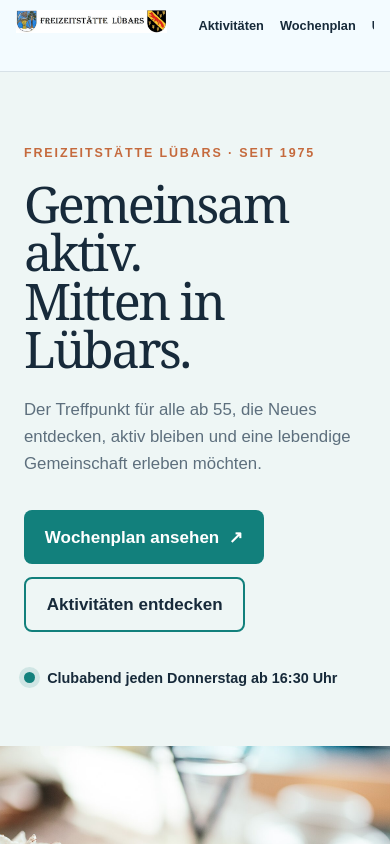
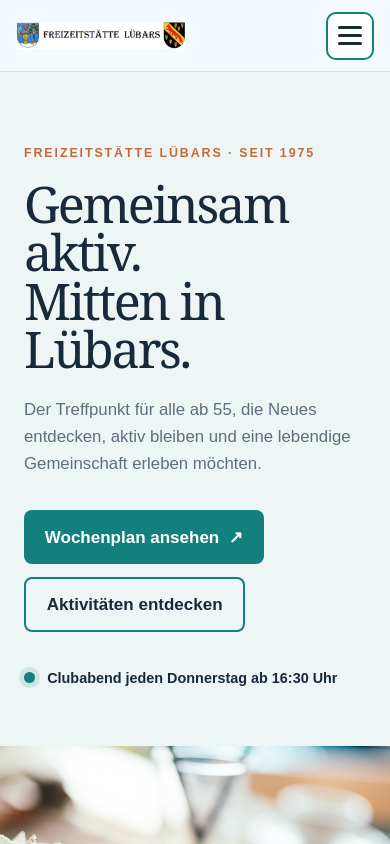
Before and after one commit to eb58/senioren-luebars.berlin, a Next.js app: page / in a window 390 px wide. Shown: the top 844 px of the page. Built offline with nearby package versions, Linux system fonts and the light colour scheme.

Commit message:
Burgermenü für schmale Ansichten ergänzen

```diff
--- a/app/aktivitaeten/[slug]/page.tsx
+++ b/app/aktivitaeten/[slug]/page.tsx
@@ -1,7 +1,7 @@
 import type { Metadata } from 'next';
-import Image from 'next/image';
 import Link from 'next/link';
 import { notFound } from 'next/navigation';
+import SiteHeader from '@/components/site-header';
 import { activities, getActivity } from '../data';
 
 type ActivityPageProps = { params: Promise<{ slug: string }> };
@@ -27,17 +27,12 @@ const ActivityPage = async ({ params }: ActivityPageProps) => {
 
   return (
     <>
-      <header className="site-header">
-        <Link className="brand" href="/" aria-label="Freizeitstätte Lübars – Startseite">
-          <Image src="/logo.jpg" alt="Freizeitstätte Lübars" width={436} height={68} priority />
-        </Link>
-        <nav aria-label="Hauptnavigation">
-          <Link href="/aktivitaeten">Alle Aktivitäten</Link>
-          <Link href="/#wochenplan">Wochenplan</Link>
-          <Link href="/dokumente">Dokumente</Link>
-          <Link className="nav-contact" href="/#kontakt">Kontakt</Link>
-        </nav>
-      </header>
+      <SiteHeader links={[
+        { href: '/aktivitaeten', label: 'Alle Aktivitäten' },
+        { href: '/#wochenplan', label: 'Wochenplan' },
+        { href: '/dokumente', label: 'Dokumente' },
+        { href: '/#kontakt', label: 'Kontakt', contact: true },
+      ]} />
       <main className="activity-detail">
         <section className={`detail-hero detail-${activity.tone}`}>
           <div>
--- a/app/aktivitaeten/page.tsx
+++ b/app/aktivitaeten/page.tsx
@@ -1,6 +1,6 @@
 import type { Metadata } from 'next';
-import Image from 'next/image';
 import Link from 'next/link';
+import SiteHeader from '@/components/site-header';
 import { activities } from './data';
 
 export const metadata: Metadata = {
@@ -10,17 +10,12 @@ export const metadata: Metadata = {
 
 const ActivitiesPage = () => (
   <>
-    <header className="site-header">
-      <Link className="brand" href="/" aria-label="Freizeitstätte Lübars – Startseite">
-        <Image src="/logo.jpg" alt="Freizeitstätte Lübars" width={436} height={68} priority />
-      </Link>
-      <nav aria-label="Hauptnavigation">
-        <Link href="/#wochenplan">Wochenplan</Link>
-        <Link href="/#ueber-uns">Über uns</Link>
-        <Link href="/dokumente">Dokumente</Link>
-        <Link className="nav-contact" href="/#kontakt">Kontakt</Link>
-      </nav>
-    </header>
+    <SiteHeader links={[
+      { href: '/#wochenplan', label: 'Wochenplan' },
+      { href: '/#ueber-uns', label: 'Über uns' },
+      { href: '/dokumente', label: 'Dokumente' },
+      { href: '/#kontakt', label: 'Kontakt', contact: true },
+    ]} />
     <main className="activity-overview">
       <div className="subpage-title">
         <p className="eyebrow">Alle Gruppen im Überblick</p>
--- a/app/dokumente/page.tsx
+++ b/app/dokumente/page.tsx
@@ -1,6 +1,6 @@
 import type { Metadata } from 'next';
-import Image from 'next/image';
 import Link from 'next/link';
+import SiteHeader from '@/components/site-header';
 
 export const metadata: Metadata = {
   title: 'Dokumente | Freizeitstätte Lübars',
@@ -18,16 +18,11 @@ const documents = [
 const DocumentsPage = () => (
   <>
     <a className="skip-link" href="#main">Zum Inhalt springen</a>
-    <header className="site-header">
-      <Link className="brand" href="/" aria-label="Freizeitstätte Lübars – Startseite">
-        <Image src="/logo.jpg" alt="Freizeitstätte Lübars" width={436} height={68} priority />
-      </Link>
-      <nav aria-label="Hauptnavigation">
-        <Link href="/aktivitaeten">Aktivitäten</Link>
-        <Link href="/impressum">Impressum</Link>
-        <Link className="nav-contact" href="/#kontakt">Kontakt</Link>
-      </nav>
-    </header>
+    <SiteHeader links={[
+      { href: '/aktivitaeten', label: 'Aktivitäten' },
+      { href: '/impressum', label: 'Impressum' },
+      { href: '/#kontakt', label: 'Kontakt', contact: true },
+    ]} />
 
     <main className="documents-page" id="main">
       <section className="documents-hero">
--- a/app/globals.css
+++ b/app/globals.css
@@ -9,9 +9,15 @@ a { color:inherit; text-decoration:none; }
 .skip-link:focus { top:1rem; }
 .site-header { position:sticky; top:0; z-index:20; display:flex; align-items:center; justify-content:space-between; gap:2rem; min-height:88px; padding:12px clamp(24px,5vw,72px); background:rgba(243,251,255,.94); border-bottom:1px solid rgba(23,42,58,.12); backdrop-filter:blur(14px); }
 .brand img { display:block; width:min(360px,32vw); height:auto; }
-nav { display:flex; align-items:center; gap:clamp(18px,2.4vw,38px); font-weight:700; font-size:.94rem; }
-nav a:hover, nav a:focus-visible { color:var(--coral); }
+.main-navigation { display:flex; align-items:center; gap:clamp(18px,2.4vw,38px); font-weight:700; font-size:.94rem; white-space:nowrap; }
+.main-navigation a:hover,.main-navigation a:focus-visible { color:var(--coral); }
 .nav-contact { padding:.55rem 1rem; border:2px solid var(--forest); border-radius:999px; }
+.menu-toggle { display:none; place-items:center; align-content:center; gap:5px; width:48px; height:48px; padding:0; background:white; border:2px solid var(--forest); border-radius:10px; color:var(--ink); cursor:pointer; }
+.menu-toggle:focus-visible { outline:3px solid var(--coral); outline-offset:3px; }
+.menu-toggle-bar { display:block; width:24px; height:3px; background:currentColor; border-radius:999px; transition:transform .2s,opacity .2s; }
+.menu-toggle.is-open .menu-toggle-bar:nth-child(1) { transform:translateY(8px) rotate(45deg); }
+.menu-toggle.is-open .menu-toggle-bar:nth-child(2) { opacity:0; }
+.menu-toggle.is-open .menu-toggle-bar:nth-child(3) { transform:translateY(-8px) rotate(-45deg); }
 .hero { display:grid; grid-template-columns:1.05fr .95fr; min-height:720px; background:var(--cream); }
 .hero-copy { display:flex; flex-direction:column; justify-content:center; padding:clamp(64px,8vw,120px) clamp(32px,7vw,110px); }
 .eyebrow { margin:0 0 1rem; color:var(--coral); font-weight:800; font-size:.78rem; letter-spacing:.15em; text-transform:uppercase; }
@@ -214,11 +220,17 @@ footer a:hover { color:var(--coral); }
 .next-activity>span:first-child { font-size:.75rem; font-weight:900; letter-spacing:.1em; text-transform:uppercase; }
 .next-activity strong { font-family:Georgia,'Times New Roman',serif; font-size:clamp(1.5rem,3vw,2.5rem); font-weight:500; }
 .next-activity>span:last-child { font-size:2rem; }
+@media (max-width:1000px) {
+  .site-header { align-items:center; }
+  .brand img { width:220px; }
+  .menu-toggle { display:grid; flex:0 0 auto; }
+  .main-navigation { position:absolute; top:100%; left:0; right:0; display:none; flex-direction:column; align-items:stretch; gap:0; max-height:calc(100vh - 88px); padding:12px clamp(24px,5vw,72px) 20px; overflow-y:auto; background:rgba(243,251,255,.98); border-bottom:1px solid rgba(23,42,58,.16); box-shadow:0 18px 35px rgba(15,47,54,.14); }
+  .main-navigation.is-open { display:flex; }
+  .main-navigation a { padding:.8rem .25rem; border-bottom:1px solid var(--line); font-size:1rem; }
+  .main-navigation .nav-contact { display:flex; justify-content:center; margin-top:.75rem; padding:.65rem 1rem; background:var(--forest); border:0; color:white; }
+  .main-navigation .nav-contact:hover,.main-navigation .nav-contact:focus-visible { background:var(--forest-dark); color:white; }
+}
 @media (max-width:850px) {
-  .site-header { align-items:flex-start; }
-  .brand img { width:220px; }
-  nav { overflow-x:auto; gap:1rem; max-width:55vw; padding:.35rem 0; white-space:nowrap; }
-  .nav-contact { display:none; }
   .hero { grid-template-columns:1fr; }
   .hero-copy { padding:72px 24px 56px; }
   .hero-image { min-height:420px; }
@@ -248,7 +260,7 @@ footer a:hover { color:var(--coral); }
   body { font-size:17px; }
   .site-header { min-height:72px; padding:10px 16px; }
   .brand img { width:170px; }
-  nav { max-width:45vw; font-size:.8rem; }
+  .main-navigation { max-height:calc(100vh - 72px); padding:10px 16px 18px; }
   h1 { font-size:3.15rem; }
   .hero-card { left:1rem; right:1rem; bottom:1rem; flex-direction:column; gap:.15rem; }
   .activity-grid,.schedule-grid { grid-template-columns:1fr; }
--- a/app/impressum/page.tsx
+++ b/app/impressum/page.tsx
@@ -1,6 +1,6 @@
 import type { Metadata } from 'next';
-import Image from 'next/image';
 import Link from 'next/link';
+import SiteHeader from '@/components/site-header';
 
 export const metadata: Metadata = {
   title: 'Impressum | Freizeitstätte Lübars',
@@ -10,16 +10,11 @@ export const metadata: Metadata = {
 const ImpressumPage = () => (
   <>
     <a className="skip-link" href="#main">Zum Inhalt springen</a>
-    <header className="site-header">
-      <Link className="brand" href="/" aria-label="Freizeitstätte Lübars – Startseite">
-        <Image src="/logo.jpg" alt="Freizeitstätte Lübars" width={436} height={68} priority />
-      </Link>
-      <nav aria-label="Hauptnavigation">
-        <Link href="/aktivitaeten">Aktivitäten</Link>
-        <Link href="/dokumente">Dokumente</Link>
-        <Link className="nav-contact" href="/#kontakt">Kontakt</Link>
-      </nav>
-    </header>
+    <SiteHeader links={[
+      { href: '/aktivitaeten', label: 'Aktivitäten' },
+      { href: '/dokumente', label: 'Dokumente' },
+      { href: '/#kontakt', label: 'Kontakt', contact: true },
+    ]} />
 
     <main className="legal-page" id="main">
       <section className="legal-hero">
--- a/app/mitglied-werden/page.tsx
+++ b/app/mitglied-werden/page.tsx
@@ -1,6 +1,6 @@
 import type { Metadata } from 'next';
-import Image from 'next/image';
 import Link from 'next/link';
+import SiteHeader from '@/components/site-header';
 
 export const metadata: Metadata = {
   title: 'Mitglied werden | Freizeitstätte Lübars',
@@ -35,17 +35,12 @@ const siblingClubs = [
 const MembershipPage = () => (
   <>
     <a className="skip-link" href="#main">Zum Inhalt springen</a>
-    <header className="site-header">
-      <Link className="brand" href="/" aria-label="Freizeitstätte Lübars – Startseite">
-        <Image src="/logo.jpg" alt="Freizeitstätte Lübars" width={436} height={68} priority />
-      </Link>
-      <nav aria-label="Hauptnavigation">
-        <Link href="/aktivitaeten">Aktivitäten</Link>
-        <Link href="/dokumente">Dokumente</Link>
-        <Link href="/impressum">Impressum</Link>
-        <Link className="nav-contact" href="/#kontakt">Kontakt</Link>
-      </nav>
-    </header>
+    <SiteHeader links={[
+      { href: '/aktivitaeten', label: 'Aktivitäten' },
+      { href: '/dokumente', label: 'Dokumente' },
+      { href: '/impressum', label: 'Impressum' },
+      { href: '/#kontakt', label: 'Kontakt', contact: true },
+    ]} />
 
     <main className="legal-page" id="main">
       <section className="legal-hero">
--- a/app/page.tsx
+++ b/app/page.tsx
@@ -1,5 +1,6 @@
 import Image from 'next/image';
 import Link from 'next/link';
+import SiteHeader from '@/components/site-header';
 import { activities } from './aktivitaeten/data';
 
 const schedule = [
@@ -60,6 +61,14 @@ const schedule = [
 
 const Arrow = () => <span aria-hidden="true">↗</span>;
 
+const navigation = [
+  { href: '#aktivitaeten', label: 'Aktivitäten' },
+  { href: '#wochenplan', label: 'Wochenplan' },
+  { href: '#ueber-uns', label: 'Über uns' },
+  { href: '/dokumente', label: 'Dokumente' },
+  { href: '#kontakt', label: 'Kontakt', contact: true },
+] as const;
+
 const SectionIntro = ({ label, title, text }: { label: string; title: string; text?: string }) => (
   <div className="section-intro">
     <p className="eyebrow">{label}</p>
@@ -72,18 +81,7 @@ export default function Home() {
   return (
     <>
       <a className="skip-link" href="#main">Zum Inhalt springen</a>
-      <header className="site-header">
-        <a className="brand" href="#start" aria-label="Freizeitstätte Lübars – Startseite">
-          <Image src="/logo.jpg" alt="Freizeitstätte Lübars" width={436} height={68} priority />
-        </a>
-        <nav aria-label="Hauptnavigation">
-          <a href="#aktivitaeten">Aktivitäten</a>
-          <a href="#wochenplan">Wochenplan</a>
-          <a href="#ueber-uns">Über uns</a>
-          <Link href="/dokumente">Dokumente</Link>
-          <a className="nav-contact" href="#kontakt">Kontakt</a>
-        </nav>
-      </header>
+      <SiteHeader brandHref="#start" links={navigation} />
 
       <main id="main">
         <section className="hero" id="start">
--- /dev/null
+++ b/components/site-header.tsx
@@ -0,0 +1,72 @@
+'use client';
+
+import Image from 'next/image';
+import Link from 'next/link';
+import { useEffect, useRef, useState } from 'react';
+
+export type SiteHeaderLink = {
+  href: string;
+  label: string;
+  contact?: boolean;
+};
+
+type SiteHeaderProps = {
+  brandHref?: string;
+  links: readonly SiteHeaderLink[];
+};
+
+const SiteHeader = ({ brandHref = '/', links }: SiteHeaderProps) => {
+  const [open, setOpen] = useState(false);
+  const headerRef = useRef<HTMLElement>(null);
+
+  useEffect(() => {
+    if (!open) return;
+
+    const closeOnEscape = (event: KeyboardEvent) => {
+      if (event.key === 'Escape') setOpen(false);
+    };
+    const closeOnOutsideClick = (event: PointerEvent) => {
+      if (!headerRef.current?.contains(event.target as Node)) setOpen(false);
+    };
+
+    document.addEventListener('keydown', closeOnEscape);
+    document.addEventListener('pointerdown', closeOnOutsideClick);
+    return () => {
+      document.removeEventListener('keydown', closeOnEscape);
+      document.removeEventListener('pointerdown', closeOnOutsideClick);
+    };
+  }, [open]);
+
+  return (
+    <header className="site-header" ref={headerRef}>
+      <Link className="brand" href={brandHref} aria-label="Freizeitstätte Lübars – Startseite">
+        <Image src="/logo.jpg" alt="Freizeitstätte Lübars" width={436} height={68} priority />
+      </Link>
+      <button
+        className={open ? 'menu-toggle is-open' : 'menu-toggle'}
+        type="button"
+        aria-label={open ? 'Menü schließen' : 'Menü öffnen'}
+        aria-expanded={open}
+        aria-controls="main-navigation"
+        onClick={() => setOpen(value => !value)}
+      >
+        <span className="menu-toggle-bar" />
+        <span className="menu-toggle-bar" />
+        <span className="menu-toggle-bar" />
+      </button>
+      <nav
+        className={open ? 'main-navigation is-open' : 'main-navigation'}
+        id="main-navigation"
+        aria-label="Hauptnavigation"
+      >
+        {links.map(({ href, label, contact }) => (
+          <Link className={contact ? 'nav-contact' : undefined} href={href} onClick={() => setOpen(false)} key={href}>
+            {label}
+          </Link>
+        ))}
+      </nav>
+    </header>
+  );
+};
+
+export default SiteHeader;
```
